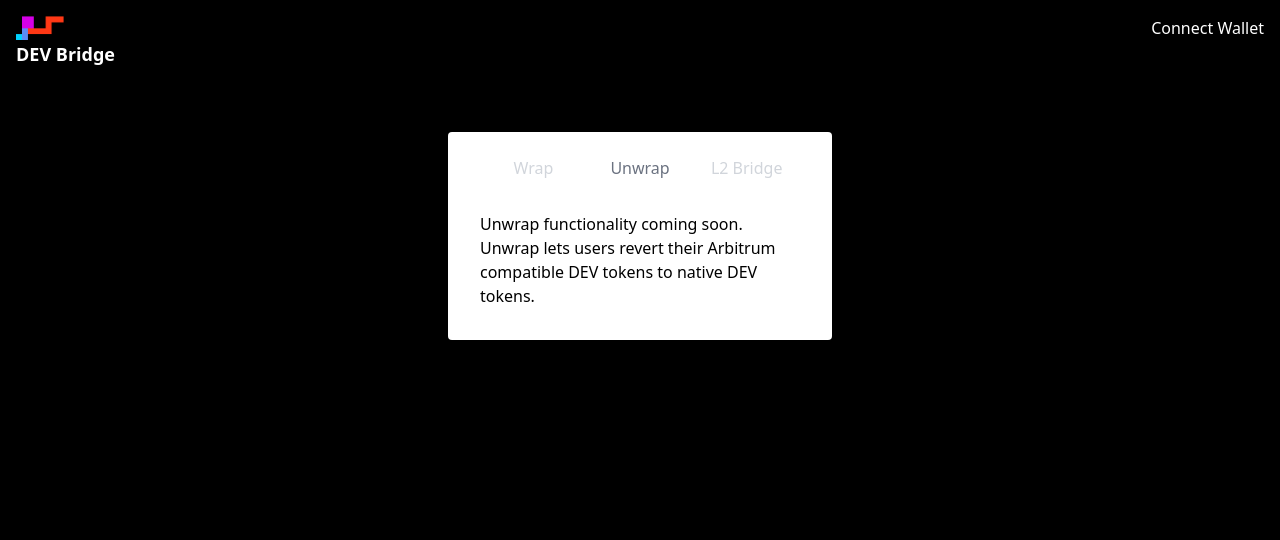
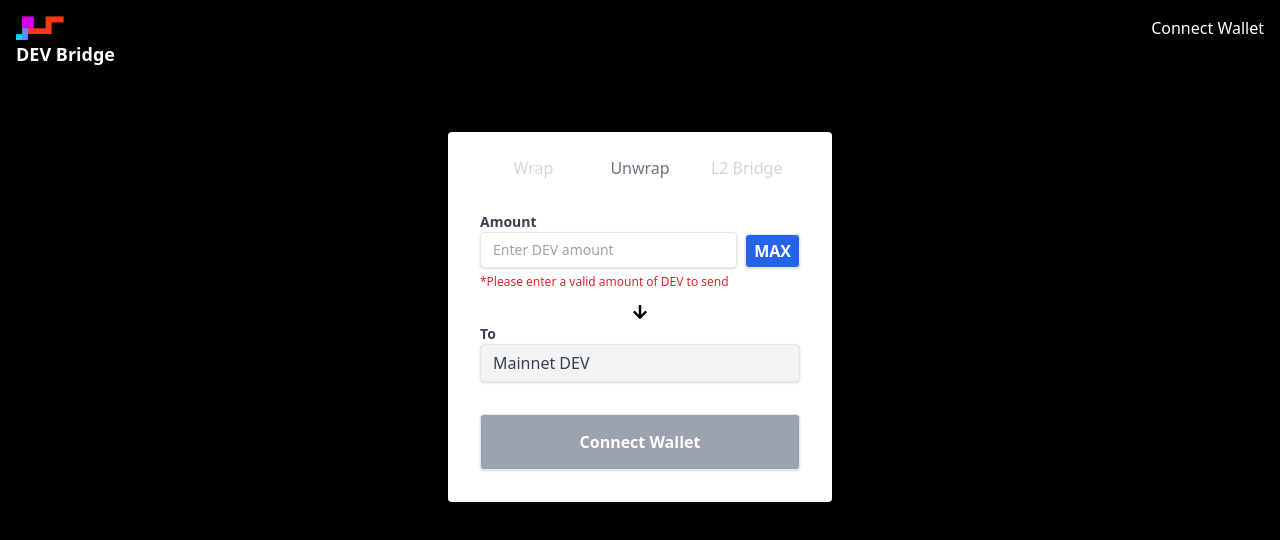
Before and after one commit to dev-protocol/bridge-ui, a React (Create React App) app: page /unwrap in a window 1280 px wide. Shown: the top 540 px of the page. Built offline with nearby package versions, Linux system fonts and the light colour scheme; what @metamask/detect-provider would draw is missing.

Commit message:
unwrap working

```diff
--- a/src/App.tsx
+++ b/src/App.tsx
@@ -97,7 +97,13 @@ const App: React.FC = () => {
 								</Route>
 								<Route path="/unwrap">
 									<MainContentContainer>
-										<Unwrap />
+										<WrappableProvider>
+											<Unwrap
+												wDevBalance={wDevBalance ?? BigNumber.from(0)}
+												currentChain={currentChainId}
+												refreshBalances={getDEVBalance}
+											/>
+										</WrappableProvider>
 									</MainContentContainer>
 								</Route>
 								<Route path="/bridge">
--- /dev/null
+++ b/src/components/unwrap/ConfirmUnwrapModal.tsx
@@ -0,0 +1,98 @@
+import React, { useContext } from 'react';
+import { utils } from 'ethers';
+import { BigNumber } from '@ethersproject/bignumber';
+import { FontAwesomeIcon } from '@fortawesome/react-fontawesome';
+import { faArrowDown } from '@fortawesome/free-solid-svg-icons';
+import { WrappableContext } from '../../context/wrappableContext';
+import { useWeb3Provider } from '../../context/web3ProviderContext';
+
+type ConfirmUnwrapModalParams = {
+	amount: BigNumber;
+	setDisplayModal: React.Dispatch<React.SetStateAction<boolean>>;
+	tokenAddress: string;
+	txSuccess(): void;
+};
+
+const ConfirmUnwrapModal: React.FC<ConfirmUnwrapModalParams> = ({
+	amount,
+	tokenAddress,
+	setDisplayModal,
+	txSuccess
+}) => {
+	const { unwrap, loading, setLoading } = useContext(WrappableContext);
+	const web3Context = useWeb3Provider();
+
+	const submitUnwrap = async (e: React.FormEvent) => {
+		e.preventDefault();
+		const currentProvider = web3Context?.web3Provider;
+		const _amount = utils.parseEther(amount.toString());
+		if (currentProvider) {
+			try {
+				const success = await unwrap({
+					amount: _amount,
+					tokenAddress,
+					provider: currentProvider,
+					txSuccess
+				});
+				if (success) {
+					setDisplayModal(false);
+				} else {
+					setLoading(false);
+				}
+			} catch (error: any) {
+				setLoading(false);
+			}
+		}
+	};
+
+	return (
+		<div>
+			<div className="justify-center items-center flex overflow-x-hidden overflow-y-auto fixed inset-0 z-50 outline-none focus:outline-none">
+				<div className="relative w-auto my-6 mx-auto max-w-sm">
+					<div className="border-0 rounded-lg shadow-lg relative flex flex-col w-full bg-white outline-none focus:outline-none">
+						<div>
+							<div className="relative p-6 flex-auto font-semibold">
+								Converting <span className="text-bold">{amount ? amount.toString() : 0} Wrapped DEV</span>
+								<div>
+									<FontAwesomeIcon icon={faArrowDown} />
+								</div>
+								<div>Native DEV</div>
+							</div>
+
+							<div className="flex flex-col p-6 pt-4 border-t border-solid border-blueGray-200 rounded-b">
+								<div className="text-sm mb-4">
+									<span className="font-normal">
+										<b>Unwrapping</b> to DEV converts the Arbitrum compatible wrapped WDEV token to the native DEV
+										token. You wrap again to use with Arbitrum anytime.
+									</span>
+								</div>
+								<div className="flex items-center justify-end">
+									<button
+										className="text-gray-400 background-transparent font-bold uppercase px-6 py-2 text-sm outline-none focus:outline-none mr-1 mb-1 ease-linear transition-all duration-150"
+										type="button"
+										onClick={() => setDisplayModal(false)}>
+										Cancel
+									</button>
+
+									<button
+										className="bg-blue-600 text-white active:bg-blue-700 font-bold text-sm px-6 py-3 rounded shadow hover:shadow-lg outline-none focus:outline-none mr-1 mb-1 ease-linear transition-all duration-150 w-28 flex justify-center"
+										type="button"
+										onClick={submitUnwrap}>
+										{loading && (
+											<div className="loader ease-linear rounded-full border-2 border-t-2 border-gray-200 h-4 w-4"></div>
+										)}
+
+										{!loading && <span>Convert</span>}
+									</button>
+								</div>
+							</div>
+						</div>
+					</div>
+				</div>
+			</div>
+			<div className="opacity-25 fixed inset-0 z-40 bg-black" />
+		</div>
+	);
+};
+
+export default ConfirmUnwrapModal;
--- a/src/components/unwrap/Unwrap.tsx
+++ b/src/components/unwrap/Unwrap.tsx
@@ -1,13 +1,176 @@
-import React from 'react';
+import React, { useState, useEffect, useCallback, useContext } from 'react';
+import { FontAwesomeIcon } from '@fortawesome/react-fontawesome';
+import { BigNumber } from '@ethersproject/bignumber';
+import { ethers } from 'ethers';
+import { faArrowDown } from '@fortawesome/free-solid-svg-icons';
+import { UndefinedOr } from '@devprotocol/util-ts';
+import { useWeb3Provider } from '../../context/web3ProviderContext';
+import { getAvailableL1NetworkByChainId, isValidChain, isValidL1Chain } from '../../utils/utils';
+import ConfirmUnwrapModal from './ConfirmUnwrapModal';
+import { L1Network } from '../../types/types';
+import { WrappableContext } from '../../context/wrappableContext';
 
-type UnwrapParams = {};
+type UnwrapParams = {
+	wDevBalance: BigNumber;
+	currentChain: number | null;
+	refreshBalances(): void;
+};
 
-const Unwrap: React.FC<UnwrapParams> = () => {
+const Unwrap: React.FC<UnwrapParams> = ({ wDevBalance, currentChain, refreshBalances }) => {
+	const [amount, setAmount] = useState<BigNumber>();
+	const [formValid, setFormValid] = useState(false);
+	const [network, setNetwork] = useState<UndefinedOr<L1Network>>();
+	const [isConnected, setIsConnected] = useState(false);
+	const web3Context = useWeb3Provider();
+	const [isValidNetwork, setIsValidNetwork] = useState(false);
+	const { loading } = useContext(WrappableContext);
+	const [displayModal, setDisplayModal] = useState(false);
+
+	const getNetwork = useCallback(async (): Promise<void> => {
+		const currentProvider = web3Context?.web3Provider;
+		if (currentProvider) {
+			const network = getAvailableL1NetworkByChainId(await (await currentProvider.getNetwork()).chainId);
+			setNetwork(network);
+		}
+	}, [web3Context?.web3Provider]);
+
+	const updateAmount = (val: string): void => {
+		// empty string
+		if (val.length <= 0) {
+			setAmount(undefined);
+			setFormValid(false);
+			return;
+		}
+
+		// check if is valid number
+		if (!isNaN(parseFloat(val)) && isFinite(+val)) {
+			const newAmount = BigNumber.from(+val);
+			setAmount(newAmount);
+			setFormValid(wDevBalance && wDevBalance?.gte(newAmount) && +val > 0 ? true : false);
+		} else {
+			setFormValid(false);
+		}
+	};
+
+	const setMax = (e: React.FormEvent) => {
+		e.preventDefault();
+		const amount = wDevBalance ? ethers.utils.formatUnits(wDevBalance?.toString(), 18) : '0';
+		updateAmount(amount);
+	};
+
+	const onTxSuccess = () => {
+		updateAmount('');
+		refreshBalances();
+	};
+
+	useEffect(() => {
+		setIsValidNetwork(currentChain ? isValidL1Chain(currentChain) : false);
+		getNetwork();
+	}, [currentChain, network, web3Context, getNetwork]);
+
+	useEffect(() => {
+		const getProvider = async (): Promise<void> => {
+			const currentProvider = web3Context?.web3Provider;
+			if (currentProvider) {
+				const network = await currentProvider.getNetwork();
+				getNetwork();
+				const accounts = await currentProvider.listAccounts();
+				setIsConnected(accounts.length > 0);
+				setIsValidNetwork(isValidChain(network.chainId));
+			} else {
+				setIsConnected(false);
+			}
+		};
+
+		getProvider();
+	}, [web3Context, getNetwork]);
+
 	return (
 		<div>
-			<span>Unwrap functionality coming soon.</span>
-			<br />
-			<span>Unwrap lets users revert their Arbitrum compatible DEV tokens to native DEV tokens.</span>
+			{/** this is for testing allowance to reset */}
+			{/* <button onClick={onRevoke}>revoke</button> */}
+
+			<div>
+				<div className="mb-4">
+					<div className="flex w-full items-end">
+						<label className="block text-gray-700 text-sm font-bold flex-grow pr-2" htmlFor="username">
+							Amount
+							<input
+								className="shadow appearance-none border rounded w-full py-2 px-3 text-gray-700 leading-tight focus:outline-none focus:shadow-outline"
+								id="username"
+								type="text"
+								placeholder="Enter DEV amount"
+								onChange={e => updateAmount(e.target.value)}
+								value={amount ? amount?.toString() : ''}
+							/>
+						</label>
+						<button
+							onClick={setMax}
+							className="text-center text-white px-2 py-1 rounded shadow border font-semibold bg-blue-600">
+							MAX
+						</button>
+					</div>
+					<div className="h-4">
+						{!formValid && <span className="text-xs text-red-600">*Please enter a valid amount of DEV to send</span>}
+					</div>
+				</div>
+
+				<div className="text-center">
+					<FontAwesomeIcon icon={faArrowDown} />
+				</div>
+				<div className="flex flex-col mb-8">
+					<span className="block text-gray-700 text-sm font-bold flex-grow pr-2">To</span>
+
+					<div className="shadow appearance-none border rounded w-full py-2 px-3 text-gray-700 leading-tight focus:outline-none focus:shadow-outline w-full capitalize bg-gray-100">
+						{network && network.chainId !== 1 && <> {network.name} </>}
+						{(!network || (network && network.chainId === 1)) && <> Mainnet </>}
+						DEV
+					</div>
+				</div>
+
+				{/** VALID -> Connected to compatible chain */}
+				{isConnected && network && (
+					<button
+						className="w-full bg-blue-600 text-white active:bg-blue-700 font-bold text-sm px-6 py-3 rounded shadow hover:shadow-lg outline-none focus:outline-none mr-1 mb-1 ease-linear transition-all duration-150 w-28 h-14 flex justify-center items-center"
+						onClick={_ => setDisplayModal(true)}>
+						{loading && (
+							<div className="loader ease-linear rounded-full border-2 border-t-2 border-gray-200 h-4 w-4"></div>
+						)}
+
+						{!loading && <span>Unwrap</span>}
+					</button>
+				)}
+
+				{displayModal && amount && network && (
+					<ConfirmUnwrapModal
+						setDisplayModal={setDisplayModal}
+						amount={amount}
+						tokenAddress={network?.wrapperTokenAddress}
+						txSuccess={onTxSuccess}></ConfirmUnwrapModal>
+				)}
+
+				{/** INVALID -> Connected to incompatible chain */}
+				{isConnected && !isValidNetwork && (
+					<div>
+						<button
+							className={`text-center w-full text-white py-3 rounded shadow border font-semibold bg-gray-400 cursor-not-allowed h-14`}
+							disabled={true}>
+							Invalid Network
+						</button>
+					</div>
+				)}
+
+				{/** INVALID -> Wallet not connected */}
+				{!isConnected && (
+					<div>
+						<button
+							className={`text-center w-full text-white py-3 rounded shadow border font-semibold bg-gray-400 cursor-not-allowed h-14`}
+							disabled={true}>
+							Connect Wallet
+						</button>
+					</div>
+				)}
+			</div>
 		</div>
 	);
 };
--- a/src/context/wrappableContext.tsx
+++ b/src/context/wrappableContext.tsx
@@ -13,6 +13,7 @@ interface IUnwrapParams {
 	tokenAddress: string;
 	provider: ethers.providers.Web3Provider;
 	amount?: ethers.BigNumber;
+	txSuccess(): void;
 }
 
 interface WrappableContextInterface {
```
